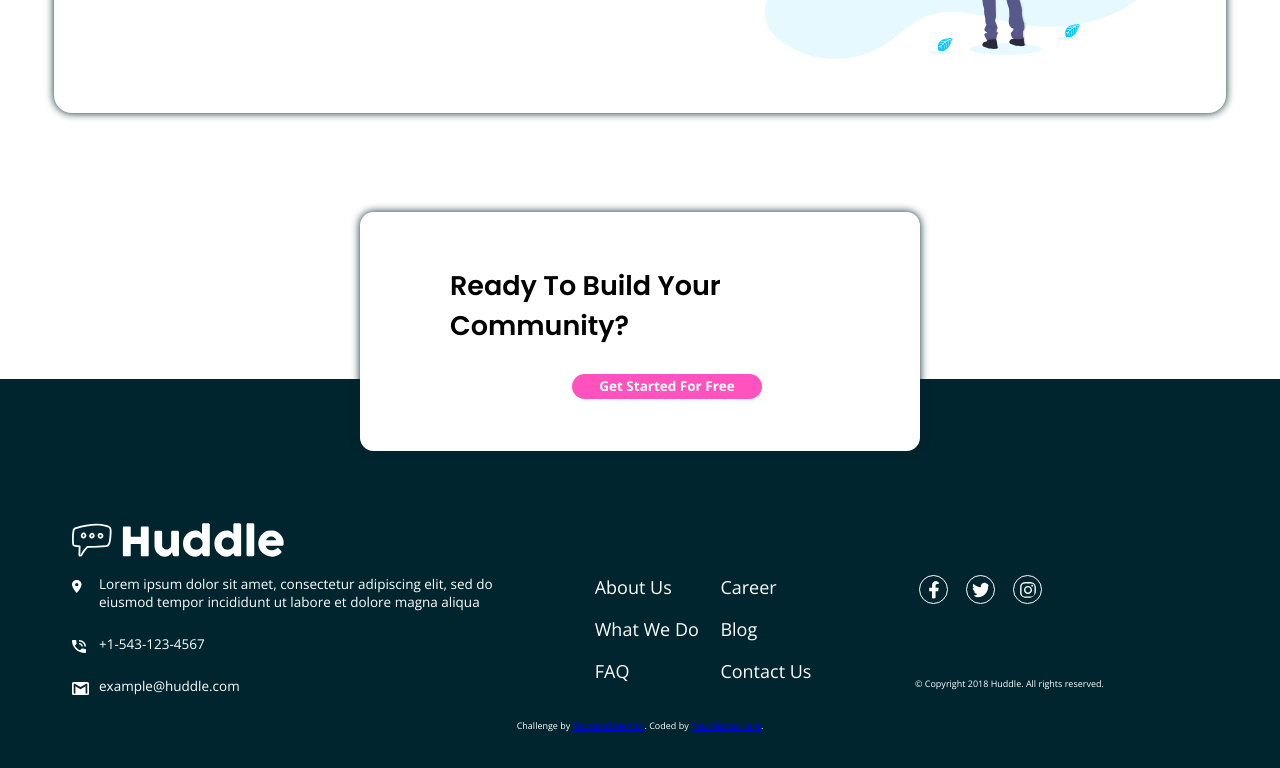
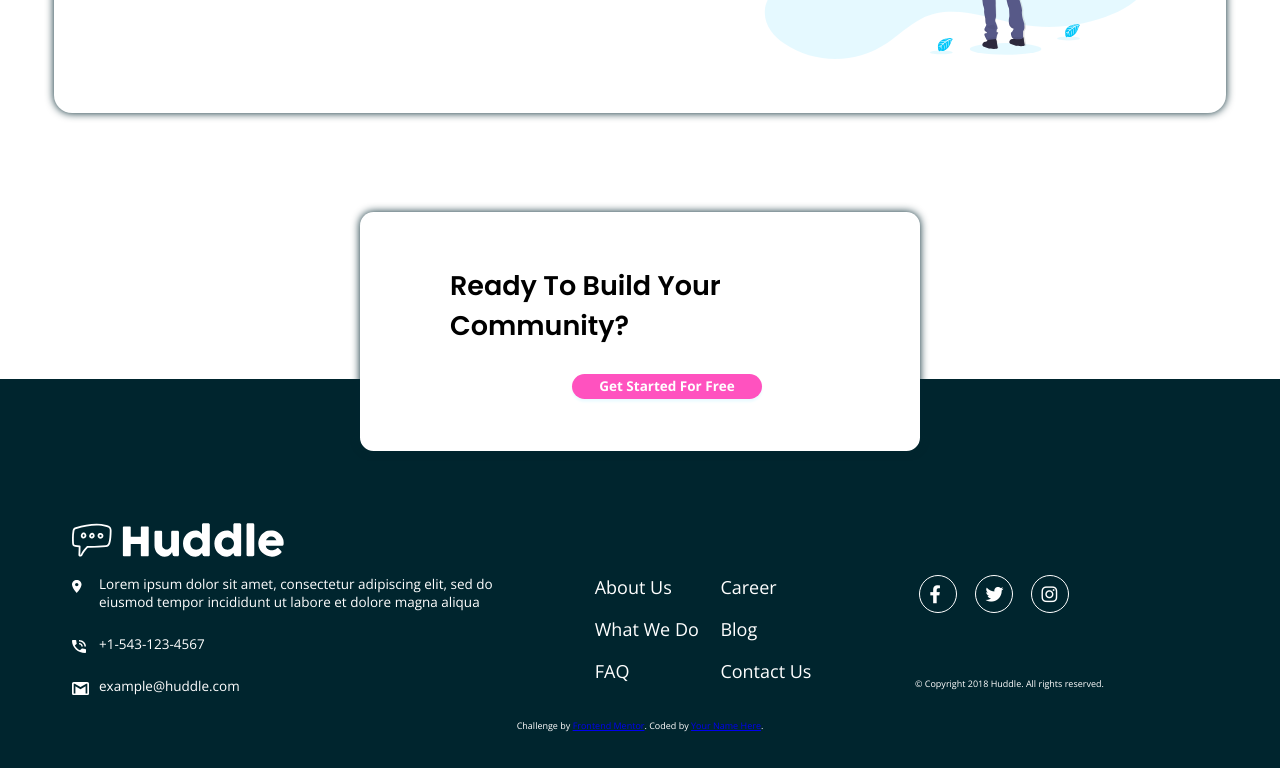
Before and after one commit to SimanasGP/huddle-landing-page-with-alternating-feature-blocks-master, a plain HTML site: page index.html in a window 1280 px wide. Shown: the part 1956-2724 px from the top of the page. Drawn offline with nearby package versions, Linux system fonts and the light colour scheme.

Commit message:
need to fix buttons and social media

```diff
--- a/css/styles.css
+++ b/css/styles.css
@@ -261,21 +261,41 @@ body {
     padding-top: 1em;
 }
 
+.footer-link:hover,
+.footer-link:focus {
+    text-decoration: underline;
+    transition: all 0.2s linear;
+}
+
 .footer-social-medias {
     grid-area: sm;
     display: flex;
     margin: auto;
+    position: relative;
 }
 
 .footer-social-media {
+    text-decoration: none;
+    color: #ffffff;
     box-sizing: content-box;
-    filter: brightness(0) invert(1);
     height: 1em;
     width: 1em;
     margin: 0 .5em;
     border: #ffffff 1px solid;
     border-radius: 50%;
-    padding: .25em;
+    padding: .5em;
+
+    text-align: center;
+    display: flex;
+
+    vertical-align: middle;
+}
+
+.footer-social-media:hover,
+.footer-social-media:focus {
+    color: var(--clr-primary-1);
+    border: var(--clr-primary-1) 1px solid;
+    transition: all 0.2s linear;
 }
 
 .copyright {
@@ -295,8 +315,6 @@ body {
     text-align: center;
     font-size: .5em;
 }
-
-/* add footer hover efects */
 
 /* @ medias */
 
--- a/index.html
+++ b/index.html
@@ -5,6 +5,8 @@
   <meta name="viewport" content="width=device-width, initial-scale=1.0"> <!-- displays site properly based on user's device -->
 
   <link rel="icon" type="image/png" sizes="32x32" href="./images/favicon-32x32.png">
+
+<!-- fonts -->
 
   <link rel="preconnect" href="https://fonts.googleapis.com">
 <link rel="preconnect" href="https://fonts.gstatic.com" crossorigin>
@@ -14,6 +16,11 @@
 <link rel="preconnect" href="https://fonts.gstatic.com" crossorigin>
 <link href="https://fonts.googleapis.com/css2?family=Open+Sans:wght@400;700&display=swap" rel="stylesheet">
 
+<!-- font awsome -->
+
+<link rel="stylesheet" href="https://cdnjs.cloudflare.com/ajax/libs/font-awesome/6.0.0-beta2/css/all.min.css" integrity="sha512-YWzhKL2whUzgiheMoBFwW8CKV4qpHQAEuvilg9FAn5VJUDwKZZxkJNuGM4XkWuk94WCrrwslk8yWNGmY1EduTA==" crossorigin="anonymous" referrerpolicy="no-referrer" />
+
+<!-- css -->
   <link rel="stylesheet" href="./css/styles.css">
 
   <title>Frontend Mentor | Huddle landing page with alternating feature blocks</title>
@@ -107,9 +114,9 @@
     </div>
 
     <div class="footer-social-medias">
-      <img src="./images/facebook-f-brands.svg" alt="facebook logo" class="footer-social-media">
-      <img src="./images/twitter-brands.svg" alt="twitter logo" class="footer-social-media">
-      <img src="./images/instagram-brands.svg" alt="instagram logo" class="footer-social-media">
+      <a href="#" class="footer-social-media"><i class="fa-brands fa-facebook-f"></i></a>
+      <a href="#" class="footer-social-media"><i class="fa-brands fa-twitter"></i></i></a>
+      <a href="#" class="footer-social-media"><i class="fa-brands fa-instagram"></i></i></a>
     </div>
 
     <div class="copyright">
```
